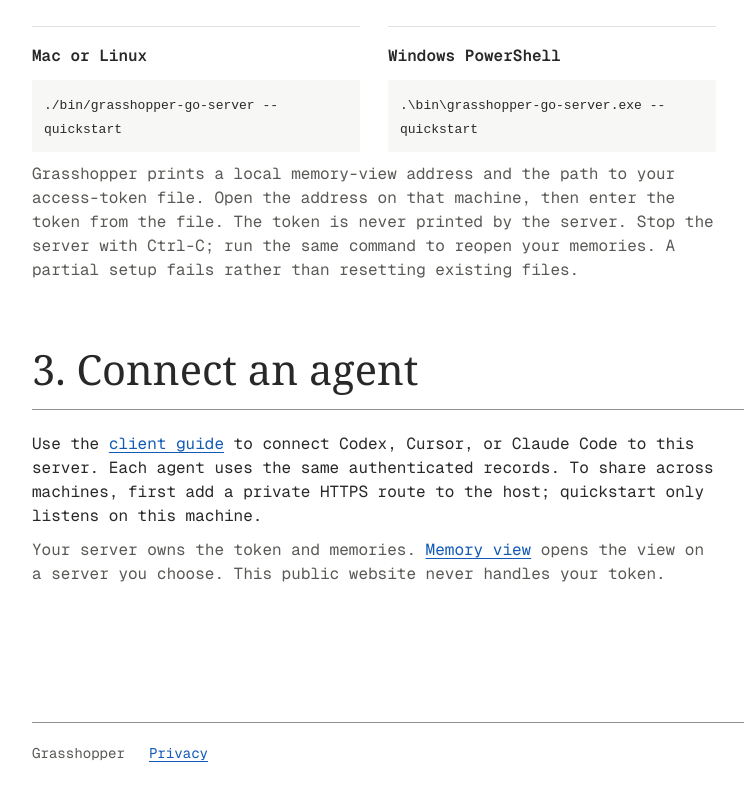
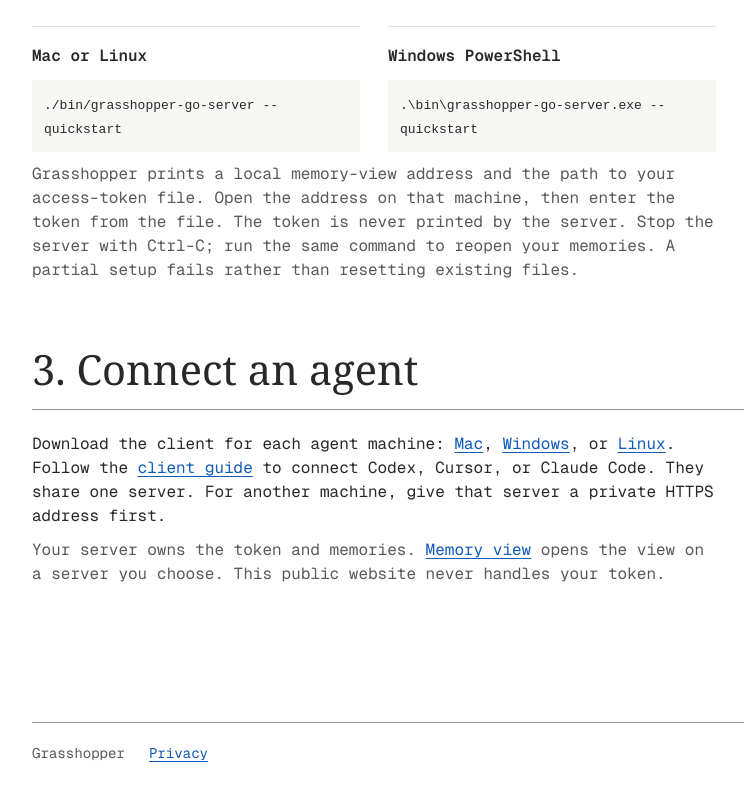
Before and after one commit to MylesMCook/grasshopper, a plain HTML site: page web/public/setup/index.html in a window 1280 px wide. Shown: the part 1099-1899 px from the top of the page, without its empty margins (88-832 px from the left). Drawn offline with Linux system fonts and the light colour scheme; files that its build step writes are made by us from their sources; files whose address does not match are found by name; a web font is replaced by a local one.

Commit message:
Link client downloads and record release checks

```diff
--- a/web/public/setup/index.html
+++ b/web/public/setup/index.html
@@ -37,7 +37,7 @@
       </section>
       <section aria-labelledby="connect-title">
         <div class="heading"><h2 id="connect-title">3. Connect an agent</h2></div>
-        <p class="intro">Use the <a href="https://github.com/MylesMCook/grasshopper/blob/v2.1.0/integrations/plugins/README.md">client guide</a> to connect Codex, Cursor, or Claude Code to this server. Each agent uses the same authenticated records. To share across machines, first add a private HTTPS route to the host; quickstart only listens on this machine.</p>
+        <p class="intro">Download the client for each agent machine: <a href="https://github.com/MylesMCook/grasshopper/releases/download/v2.1.0/grasshopper-client-darwin-arm64-2.1.0.zip">Mac</a>, <a href="https://github.com/MylesMCook/grasshopper/releases/download/v2.1.0/grasshopper-client-windows-amd64-2.1.0.zip">Windows</a>, or <a href="https://github.com/MylesMCook/grasshopper/releases/download/v2.1.0/grasshopper-client-linux-amd64-2.1.0.zip">Linux</a>. Follow the <a href="https://github.com/MylesMCook/grasshopper/blob/v2.1.0/integrations/plugins/README.md">client guide</a> to connect Codex, Cursor, or Claude Code. They share one server. For another machine, give that server a private HTTPS address first.</p>
         <p class="note">Your server owns the token and memories. <a href="/view/">Memory view</a> opens the view on a server you choose. This public website never handles your token.</p>
       </section>
     </main>
```
Also changed, not shown: 3 other files.
